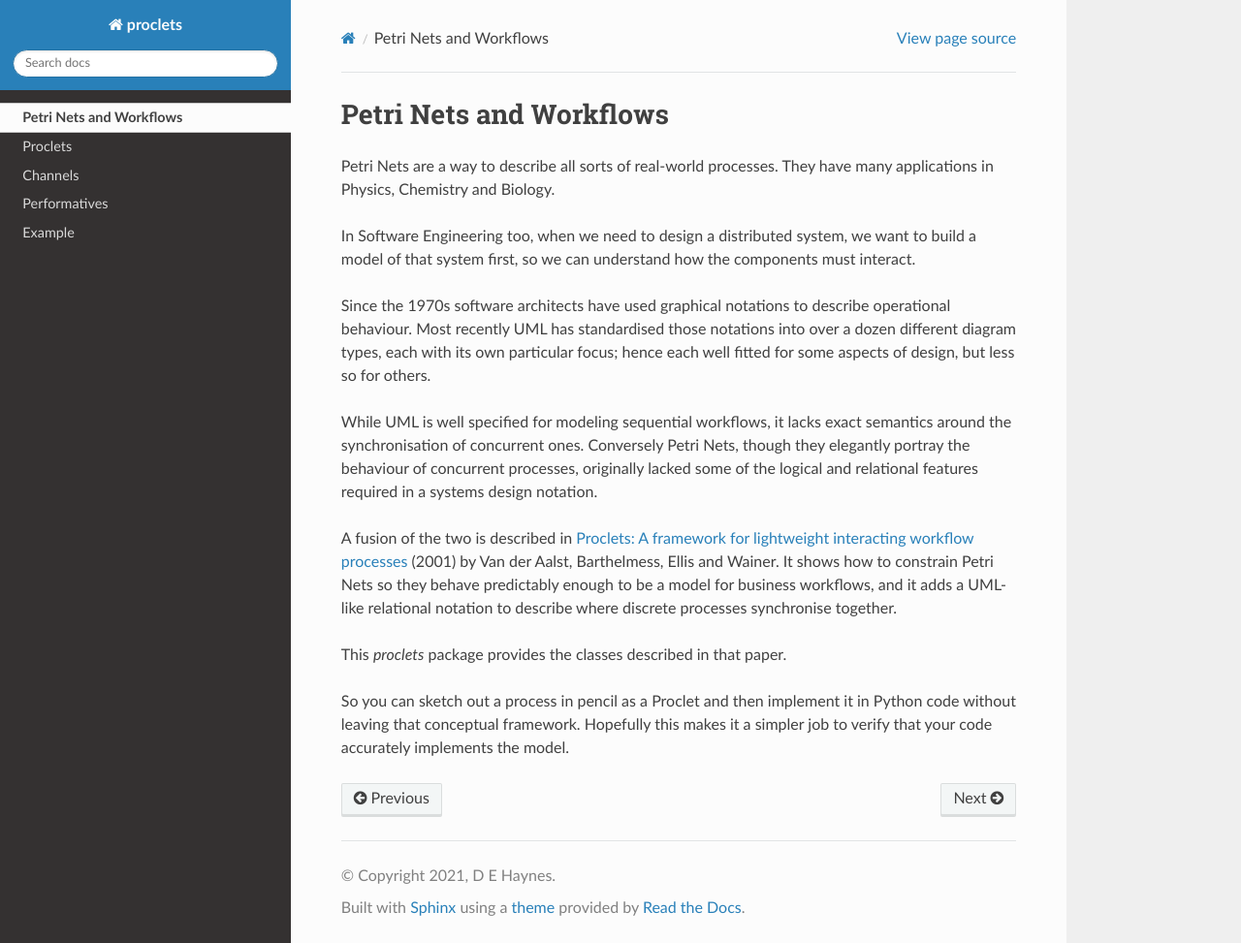
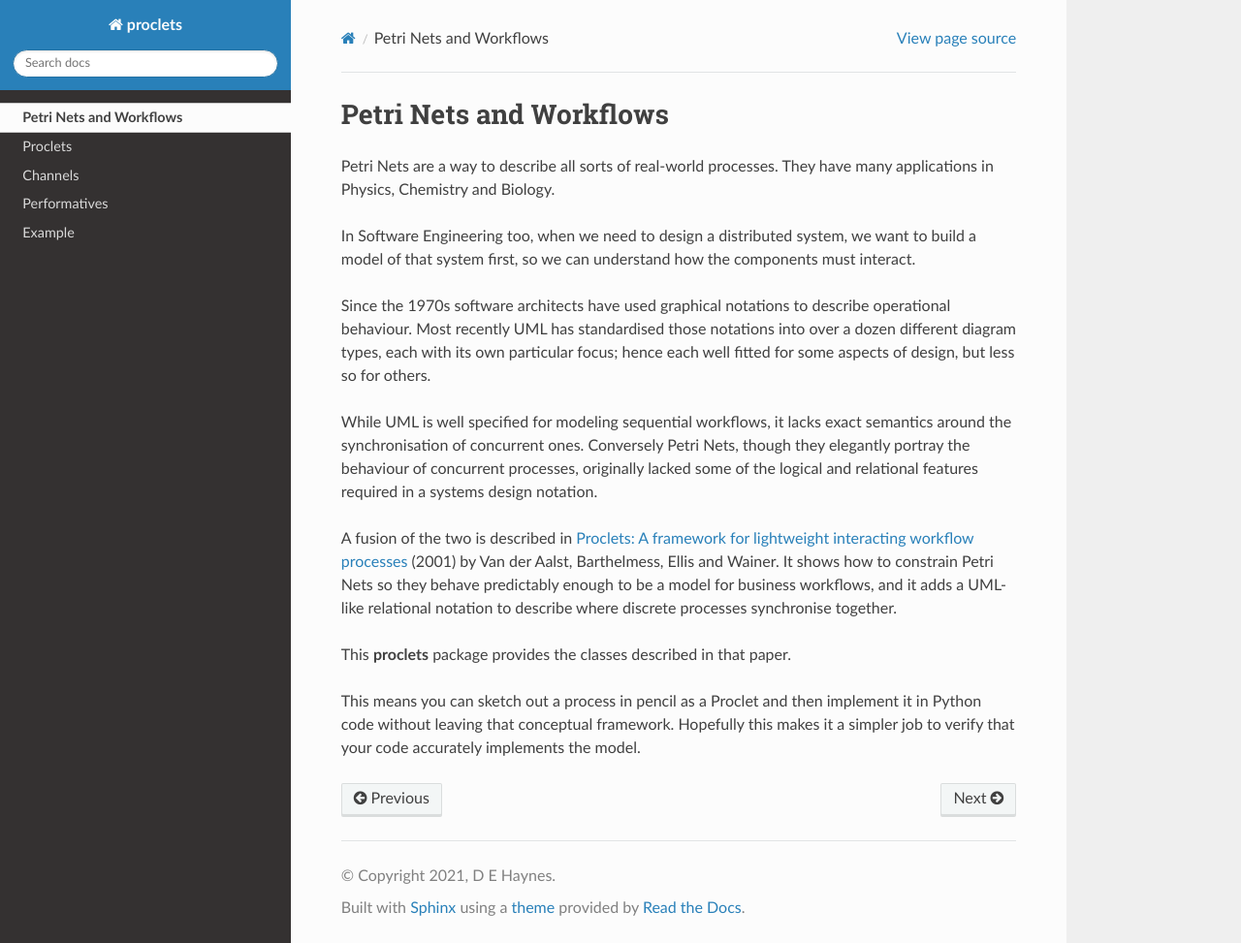
Before and after one commit to tundish/proclets, a Sphinx documentation site: the page built from proclets/doc/intro.rst, in a window 1280 px wide and 973 px high. Shown: the whole window at 97% size. Built offline with Sphinx 7.4.7 and the Read the Docs theme 2.0.0, drawn with Linux system fonts in a browser that asks for light colours; pages that are not in the unit, such as notebooks, are missing from menus.

```diff
--- a/proclets/doc/intro.rst
+++ b/proclets/doc/intro.rst
@@ -24,8 +24,8 @@ A fusion of the two is described in
 It shows how to constrain Petri Nets so they behave predictably enough to be a model for business workflows, and it
 adds a UML-like relational notation to describe where discrete processes synchronise together.
 
-This `proclets` package provides the classes described in that paper.
+This **proclets** package provides the classes described in that paper.
 
-So you can sketch out a process in pencil as a Proclet and then implement it in Python code without leaving that
-conceptual framework.
+This means you can sketch out a process in pencil as a Proclet and then implement it in Python code
+without leaving that conceptual framework.
 Hopefully this makes it a simpler job to verify that your code accurately implements the model.
--- a/proclets/doc/proclet.rst
+++ b/proclets/doc/proclet.rst
@@ -1,5 +1,9 @@
 ..  Titling
     ##++::==~~--''``
 
+.. _proclets:
+
 Proclets
 ::::::::
+
+Thing.
```
Also changed, not shown: proclets/doc/channel.rst (+17 -0 lines), 1 other file.
